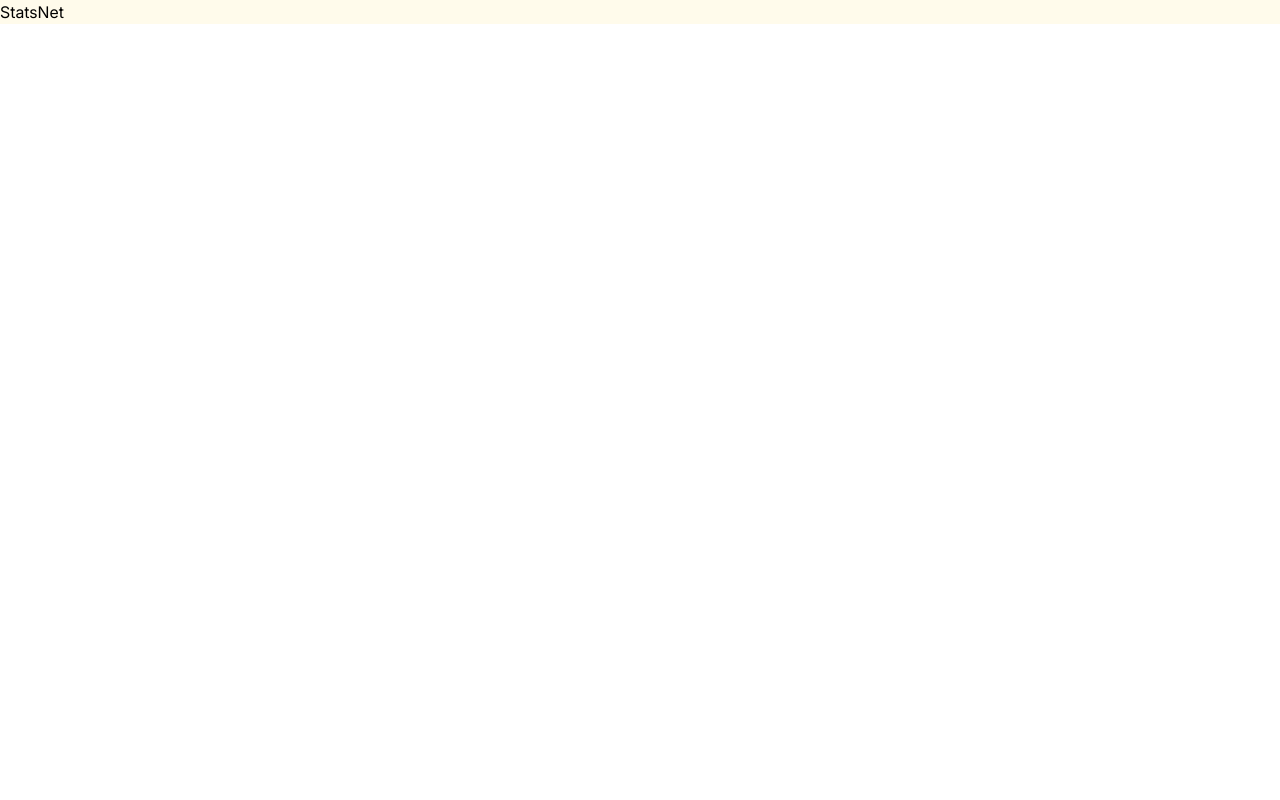
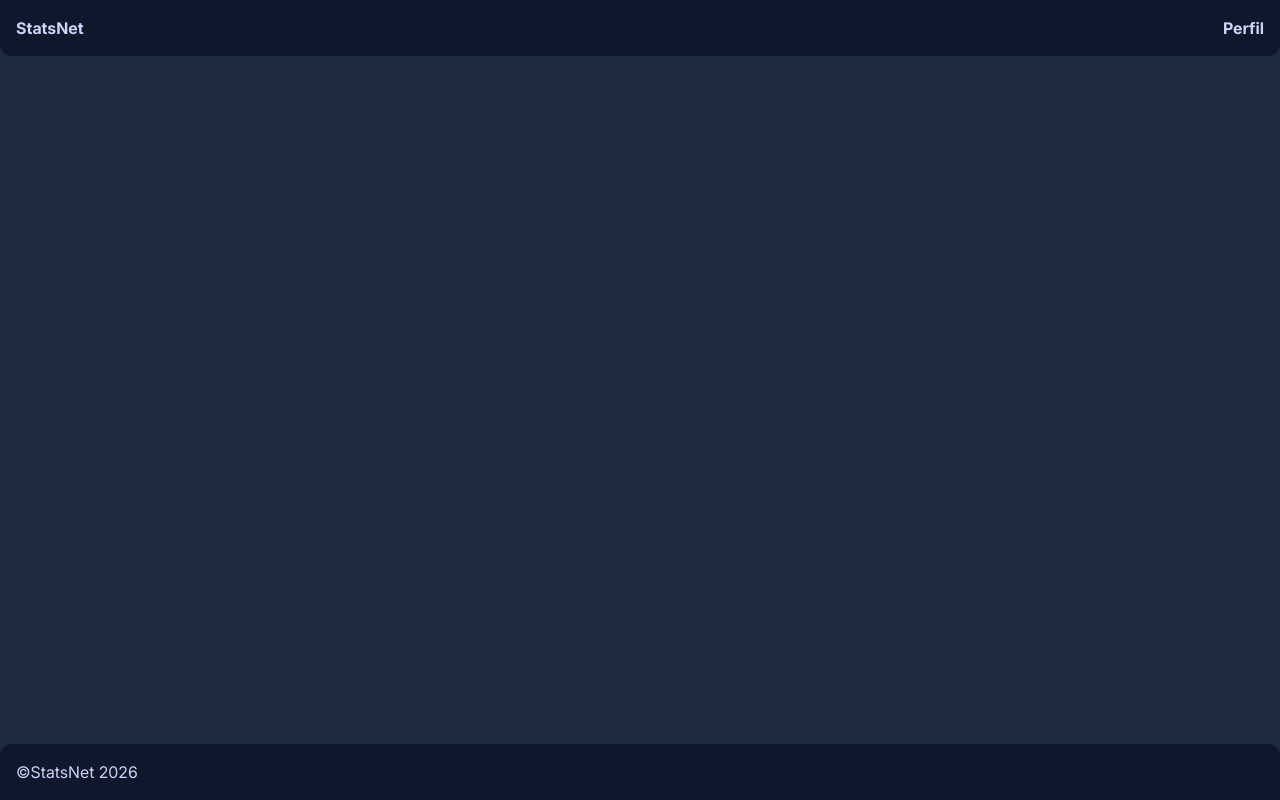
Before and after one commit to jairo-cereceda/StatsNet, an Angular app: page / in a window 1280 px wide. Built offline with nearby package versions, Linux system fonts and the light colour scheme.

Commit message:
feat(ui): main layout first version

```diff
--- a/src/app/shared/layouts/main-layout/main-layout.component.html
+++ b/src/app/shared/layouts/main-layout/main-layout.component.html
@@ -1,9 +1,22 @@
-<header class="bg-amber-50">
-  <h1>StatsNet</h1>
-</header>
+<div class="h-dvh flex flex-col bg-bg-secondary">
+  <header class="bg-bg text-text-secondary font-semibold p-4 rounded-b-xl">
+    <nav>
+      <ul class="flex justify-between">
+        <li>
+          <a routerLink="/"><h1>StatsNet</h1></a>
+        </li>
+        <li>
+          <a routerLink="/profile">Perfil</a>
+        </li>
+      </ul>
+    </nav>
+  </header>
 
-<main>
-  <router-outlet></router-outlet>
-</main>
+  <main class="flex-1">
+    <router-outlet></router-outlet>
+  </main>
 
-<footer></footer>
+  <footer class="bg-bg text-text-secondary p-4 rounded-t-xl">
+    <p>©StatsNet 2026</p>
+  </footer>
+</div>
--- a/src/app/shared/layouts/main-layout/main-layout.component.ts
+++ b/src/app/shared/layouts/main-layout/main-layout.component.ts
@@ -1,9 +1,9 @@
 import { Component } from '@angular/core';
-import { RouterOutlet } from '@angular/router';
+import { RouterLink, RouterOutlet } from '@angular/router';
 
 @Component({
   selector: 'main-layout',
   templateUrl: './main-layout.component.html',
-  imports: [RouterOutlet],
+  imports: [RouterOutlet, RouterLink],
 })
 export class MainLayoutComponent {}
```
